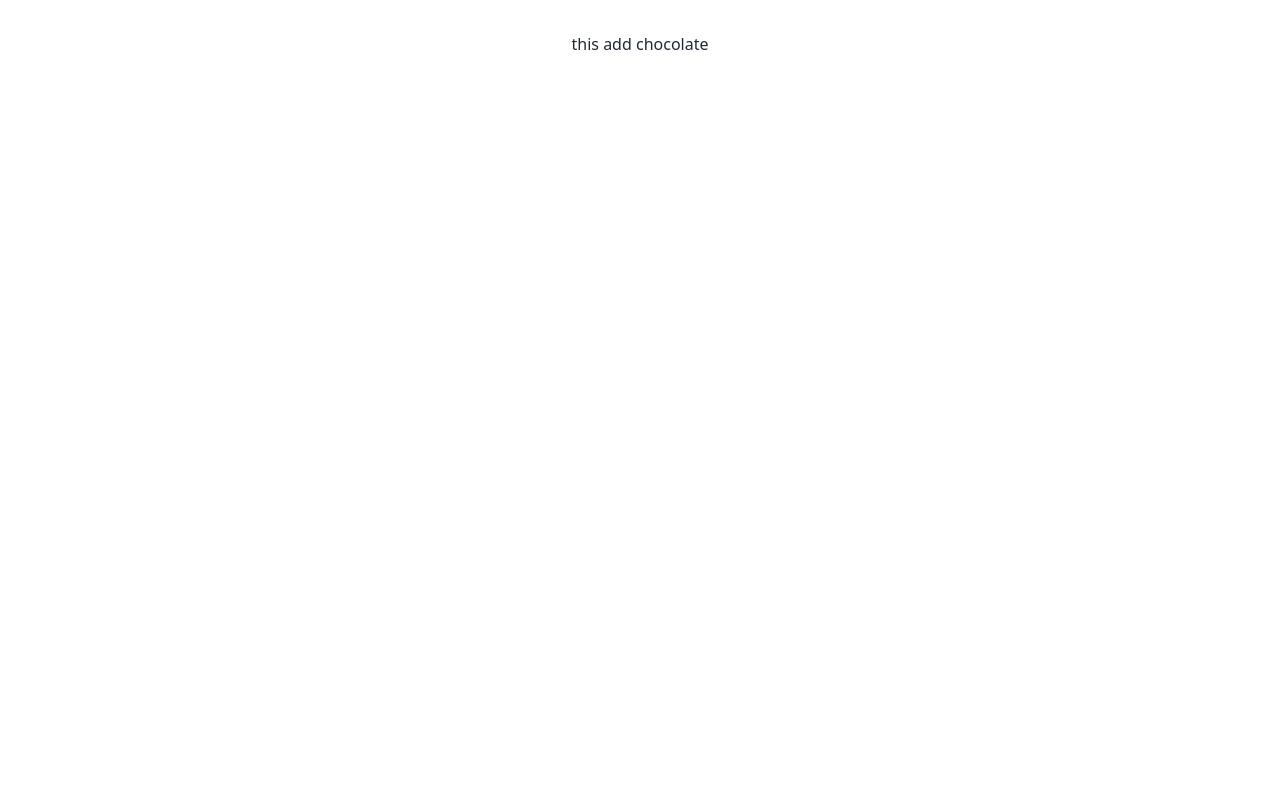
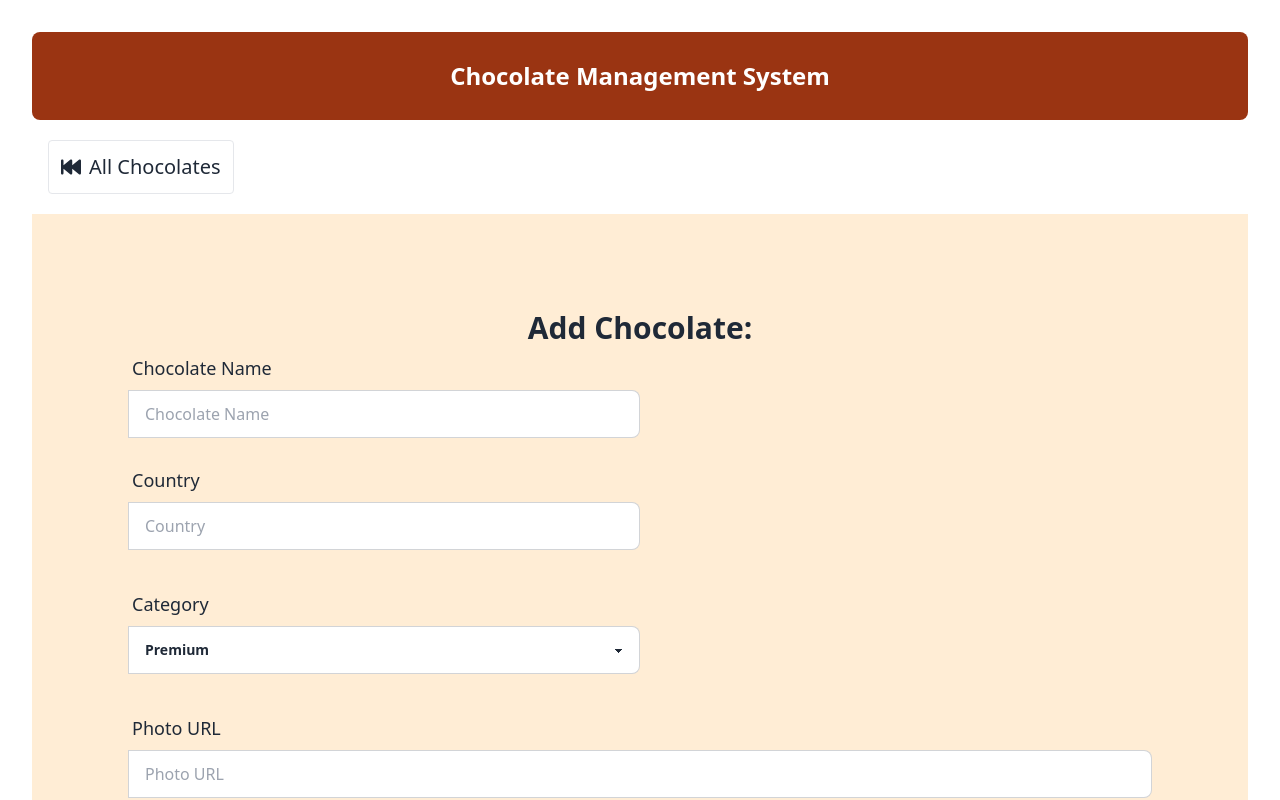
Before and after one commit to Habibaferdausi/Chocolate-Store-management-React, a React (Vite) app: page /addChocolate in a window 1280 px wide. Shown: the top 800 px of the page. Built offline with nearby package versions, Linux system fonts and the light colour scheme.

Commit message:
add chocolate

```diff
--- a/package.json
+++ b/package.json
@@ -14,12 +14,16 @@
     "@fortawesome/free-solid-svg-icons": "^6.4.0",
     "@fortawesome/react-fontawesome": "^0.2.0",
     "daisyui": "^2.51.6",
+    "flat-color-icons": "^1.1.0",
     "localforage": "^1.10.0",
     "match-sorter": "^6.3.1",
     "react": "^18.2.0",
     "react-dom": "^18.2.0",
+    "react-icons": "^4.8.0",
     "react-router-dom": "^6.11.1",
-    "sort-by": "^1.2.0"
+    "sort-by": "^1.2.0",
+    "sweetalert": "^2.1.2",
+    "sweetalert2": "^11.7.5"
   },
   "devDependencies": {
     "@types/react": "^18.0.28",
--- a/src/Components/AddChocolate.jsx
+++ b/src/Components/AddChocolate.jsx
@@ -1,7 +1,144 @@
 import React from "react";
+import { FontAwesomeIcon } from "@fortawesome/react-fontawesome";
+import {
+  faAdd,
+  faBackwardStep,
+  faBackwardFast,
+} from "@fortawesome/free-solid-svg-icons";
+import { Link } from "react-router-dom";
+import swal from "sweetalert";
+import Swal from "sweetalert2";
 
 const AddChocolate = () => {
-  return <div>this add chocolate</div>;
+  const handleAddChocolate = (event) => {
+    event.preventDefault();
+
+    const form = event.target;
+
+    const name = form.name.value;
+    const country = form.country.value;
+    const category = form.category.value;
+    const photo = form.photo.value;
+
+    const newChocolate = {
+      name,
+      country,
+      category,
+      photo,
+    };
+    console.log(newChocolate);
+
+    fetch("http://localhost:5000/chocolate", {
+      method: "POST",
+      headers: {
+        "content-type": "application/json",
+      },
+      body: JSON.stringify(newChocolate),
+    })
+      .then((res) => res.json())
+      .then((data) => {
+        console.log(data);
+
+        if (data.insertedId) {
+          Swal.fire({
+            title: "Success!",
+            text: "Chocolate Added Successfully",
+            icon: "success",
+            confirmButtonText: "Cool",
+          });
+        }
+      });
+  };
+  return (
+    <div>
+      <div className="mt-5">
+        <Link to="/">
+          <button className="text-start ms-4  border p-3 rounded hover:bg-orange-800 hover:text-white flex justify-between items-center text-xl">
+            <FontAwesomeIcon icon={faBackwardFast} className="me-2" /> All
+            Chocolates{" "}
+          </button>
+        </Link>
+      </div>
+
+      <div className="bg-orange-100 mt-5 p-24">
+        <h2 className="text-3xl font-extrabold">Add Chocolate:</h2>
+        <form onSubmit={handleAddChocolate}>
+          {/* form name and quantity row */}
+          <div className=" mb-8">
+            <div className="form-control md:w-1/2">
+              <label className="label">
+                <span className="label-text text-lg font-medium">
+                  Chocolate Name
+                </span>
+              </label>
+              <label className="input-group">
+                <input
+                  type="text"
+                  name="name"
+                  placeholder="Chocolate Name"
+                  className="input input-bordered w-full"
+                />
+              </label>
+            </div>
+            <div className="form-control md:w-1/2 mt-5  ">
+              <label className="label">
+                <span className="label-text text-lg font-medium">Country</span>
+              </label>
+              <label className="input-group">
+                <input
+                  type="text"
+                  name="country"
+                  placeholder="Country"
+                  className="input input-bordered w-full"
+                />
+              </label>
+            </div>
+          </div>
+
+          <div className="md:flex mb-8">
+            <div className="form-control md:w-1/2">
+              <label className="label">
+                <span className="label-text text-lg font-medium">Category</span>
+              </label>
+              <div className="input-group">
+                <select
+                  className="select w-full select-bordered"
+                  name="category"
+                >
+                  <option>Premium</option>
+                  <option>Regular</option>
+                </select>
+              </div>
+            </div>
+          </div>
+
+          {/* form Photo url row */}
+          <div className="mb-8">
+            <div className="form-control w-full">
+              <label className="label">
+                <span className="label-text text-lg font-medium">
+                  Photo URL
+                </span>
+              </label>
+              <label className="input-group">
+                <input
+                  type="text"
+                  name="photo"
+                  placeholder="Photo URL"
+                  className="input input-bordered w-full"
+                />
+              </label>
+            </div>
+          </div>
+          <input
+            type="submit"
+            value="Save"
+            className="btn btn-block bg-orange-800"
+          />
+        </form>
+      </div>
+    </div>
+  );
 };
 
 export default AddChocolate;
--- /dev/null
+++ b/src/Components/Chocolate.jsx
@@ -0,0 +1,12 @@
+import React from "react";
+
+const Chocolate = ({ chocolate }) => {
+  const { name, country, category, photo } = chocolate;
+  return (
+    <>
+      name:{name}; Country:{country}; Category:{category}; Photo:{photo};
+    </>
+  );
+};
+
+export default Chocolate;
--- a/src/Components/Home.jsx
+++ b/src/Components/Home.jsx
@@ -1,9 +1,34 @@
 import React from "react";
+import { FontAwesomeIcon } from "@fortawesome/react-fontawesome";
+import { faAdd } from "@fortawesome/free-solid-svg-icons";
+import { GiChocolateBar } from "react-icons/gi";
+import { Link, useLoaderData } from "react-router-dom";
+import Chocolate from "./Chocolate";
 
 const Home = () => {
+  const chocolates = useLoaderData();
+
   return (
     <div>
-      <h1>this is home</h1>
+      <div className="mt-8 text-start ">
+        <Link to="/addChocolate">
+          <button className="text-start ms-4  border p-3 rounded hover:bg-orange-800 hover:text-white flex justify-between items-center text-xl">
+            <FontAwesomeIcon icon={faAdd} className="me-2" /> New Chocolate{" "}
+            <GiChocolateBar className="text-orange-800  ms-2  " />
+          </button>
+        </Link>
+      </div>
+
+      <div>
+        <h1>Available chocolate: {chocolates.length}</h1>
+        {chocolates.map((chocolate) => (
+          <Chocolate
+            key={chocolate._id}
+            chocolate={chocolate}
+            chocolates={chocolates}
+          ></Chocolate>
+        ))}
+      </div>
     </div>
   );
 };
--- a/src/main.jsx
+++ b/src/main.jsx
@@ -15,12 +15,13 @@ const router = createBrowserRouter([
       {
         path: "/",
         element: <Home></Home>,
+        loader: () => fetch("http://localhost:5000/chocolate"),
+      },
+      {
+        path: "addChocolate",
+        element: <AddChocolate></AddChocolate>,
       },
     ],
-  },
-  {
-    path: "addChocolate",
-    element: <AddChocolate></AddChocolate>,
   },
 ]);
 
```
Also changed, not shown: 1 other file (tests, documents, lock files or other folders).
